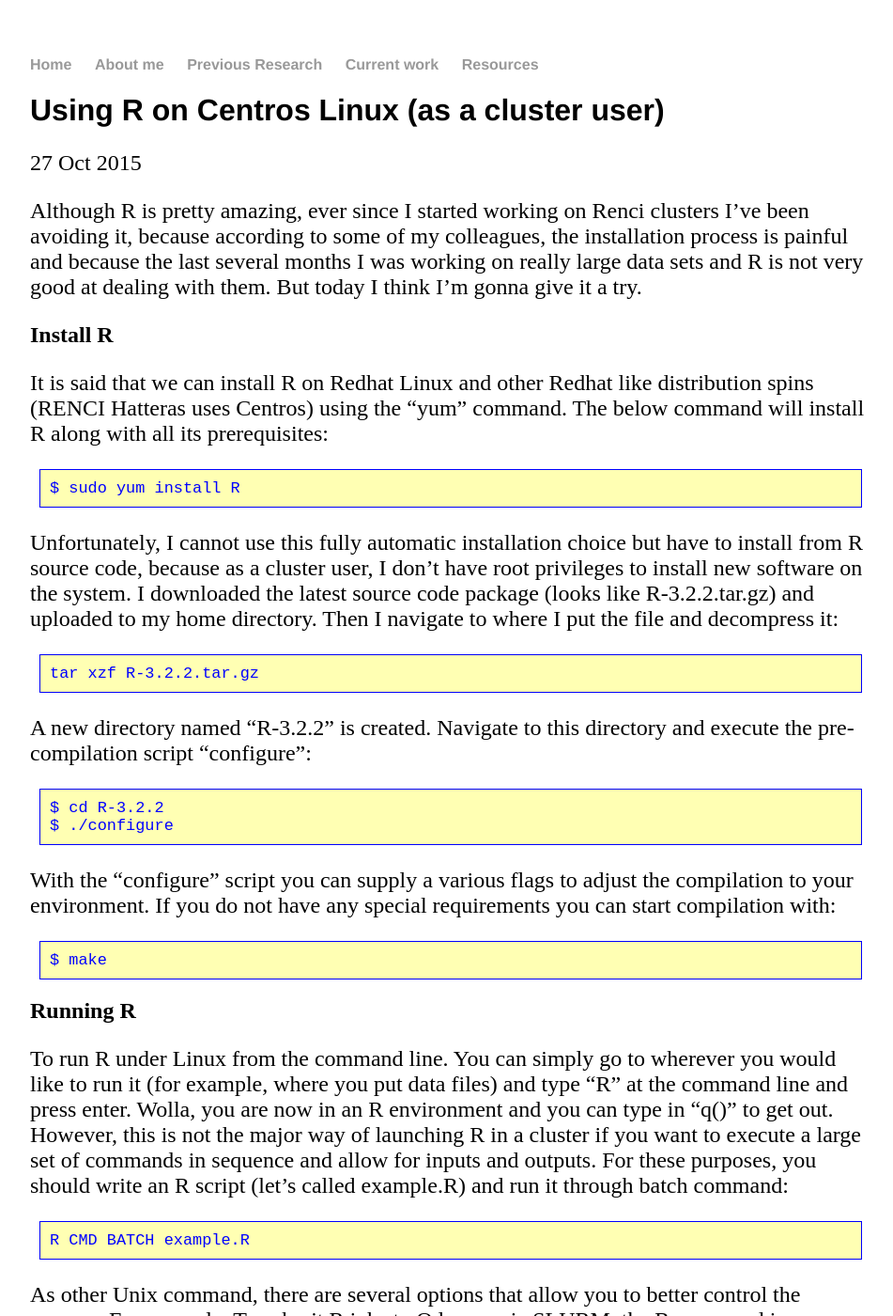
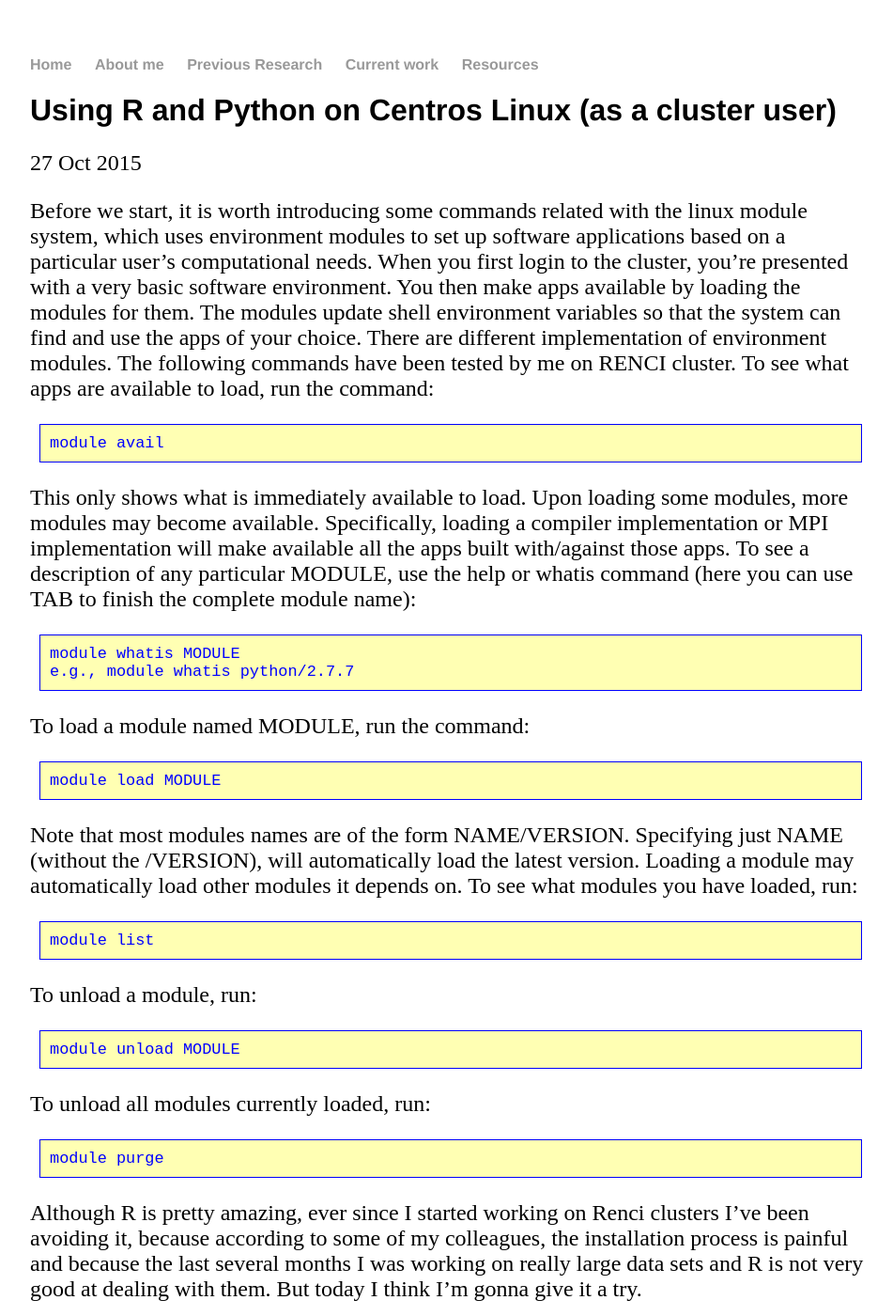
Before and after one commit to lybird300/lybird300.github.io, a Jekyll site: the page built from _posts/2015-10-27-R-Linux.md, in a window 1280 px wide and 1400 px high. Shown: the whole window at 94% size, without its empty margins (160-1111 px from the left). Built offline with Jekyll 4.4.1, drawn with Linux system fonts in a browser that asks for light colours; some of the changed text lies outside the part shown.

Commit message:
Update 2015-10-27-R-Linux.md

```diff
--- a/_posts/2015-10-27-R-Linux.md
+++ b/_posts/2015-10-27-R-Linux.md
@@ -1,8 +1,26 @@
 ---
 layout: post
-title: "Using R on Centros Linux (as a cluster user)"
+title: "Using R and Python on Centros Linux (as a cluster user)"
 date: 2015-10-27
 ---
+Before we start, it is worth introducing some commands related with the linux module system, which uses environment modules to set up software applications based on a particular user's computational needs. When you first login to the cluster, you're presented with a very basic software environment. You then make apps available by loading the modules for them. The modules update shell environment variables so that the system can find and use the apps of your choice. There are different implementation of environment modules. The following commands have been tested by me on RENCI cluster.
+To see what apps are available to load, run the command:
+<pre><code>module avail</code></pre>
+This only shows what is immediately available to load. Upon loading some modules, more modules may become available. Specifically, loading a compiler implementation or MPI implementation will make available all the apps built with/against those apps.
+To see a description of any particular MODULE, use the help or whatis command (here you can use TAB to finish the complete module name):
+<pre><code>module whatis MODULE
+e.g., module whatis python/2.7.7
+</code></pre>
+To load a module named MODULE, run the command:
+<pre><code>module load MODULE</code></pre>
+Note that most modules names are of the form NAME/VERSION. Specifying just NAME (without the /VERSION), will automatically load the latest version. Loading a module may automatically load other modules it depends on.
+To see what modules you have loaded, run:
+<pre><code>module list</code></pre>
+To unload a module, run:
+<pre><code>module unload MODULE</code></pre>
+To unload all modules currently loaded, run:
+<pre><code>module purge</code></pre>
+
 Although R is pretty amazing, ever since I started working on Renci clusters I've been avoiding it, because according to some of my colleagues, the installation process is painful and because the last several months I was working on really large data sets and R is not very good at dealing with them. But today I think I'm gonna give it a try.
 <h2>Install R</h2>
 It is said that we can install R on Redhat Linux and other Redhat like distribution spins (RENCI Hatteras uses Centros) using the "yum" command. The below command will install R along with all its prerequisites:
@@ -103,9 +121,19 @@
 # Check the output
 cat a.Rout</code></pre>
 
+<h2>Running Python</h2>
+RENCI uses the Anaconda python distribution from Continuum Analytics. You can use Python and Anaconda by running:
+<pre><code>module load python</code></pre>
+At this point you can upgrade or install a package named PACKAGE with the following command (it's the same whether installing or upgrading):
+<pre><code>conda install PACKAGE</code></pre>
+The commands "conda list" and "conda show" will list installed and available packages, respectively. If the package is not available from conda, you can install it into your environment using pip:
+<pre><code>pip install PACKAGE</code></pre>
+
 <h2>References</h2>
 <ul>
+<li><a href="https://rc.fas.harvard.edu/resources/documentation/software-on-odyssey/modules/">Modules HowTo</a></li>
 <li><a href="http://how-to.linuxcareer.com/introduction-to-gnu-r-on-linux-operating-system">Introduction to GNU R on Linux Operating System</a></li>
 <li><a href="http://how-to.linuxcareer.com/running-gnu-r-on-linux-operating-system">Running GNU R on Linux Operating System</a></li>
 <li><a href="https://rc.fas.harvard.edu/resources/documentation/software/r/">Use R via SLURM</a></li>
+<li><a href="https://rc.fas.harvard.edu/resources/documentation/software-on-odyssey/python/">Python</a></li>
 </ul>
```
